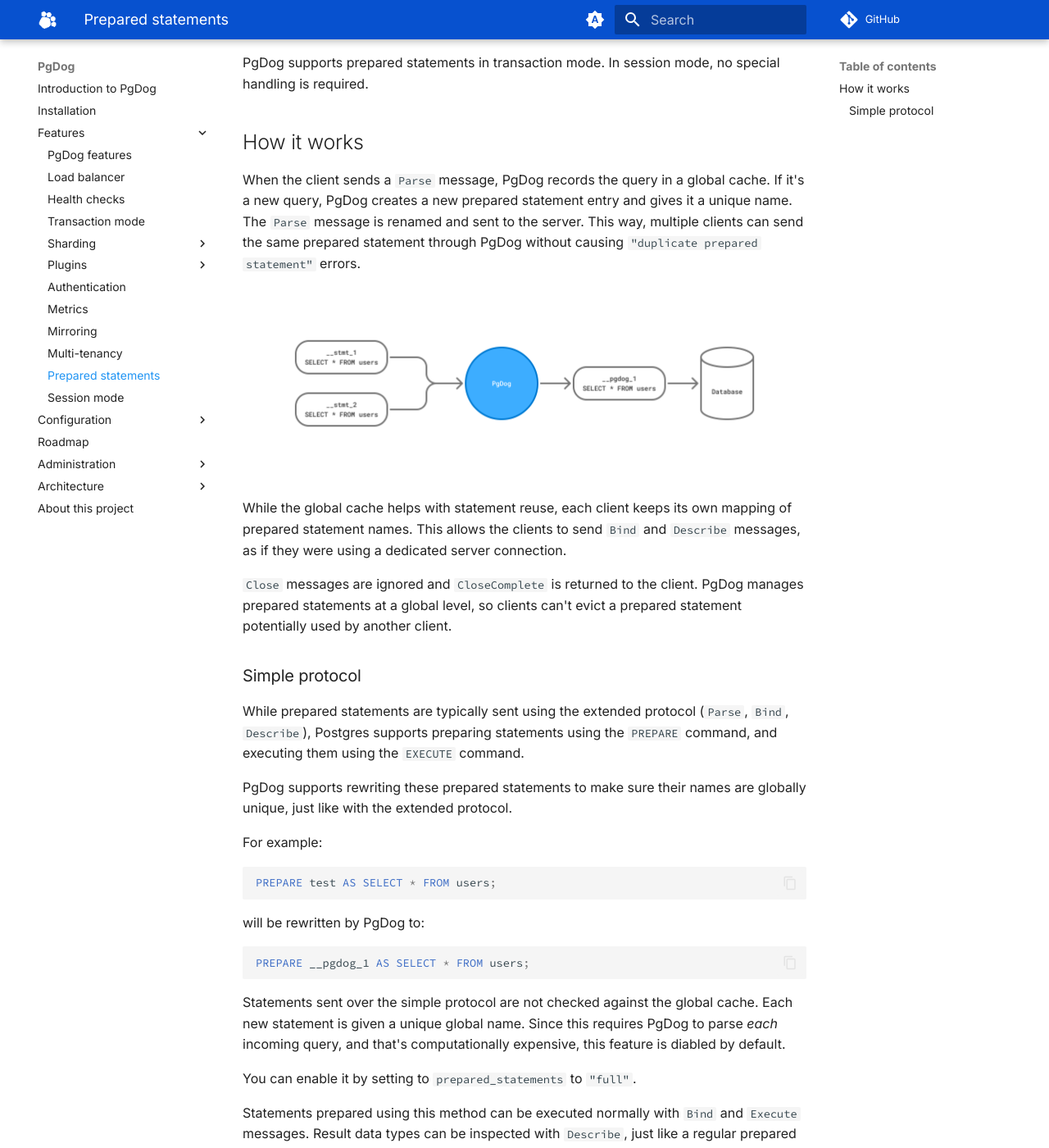
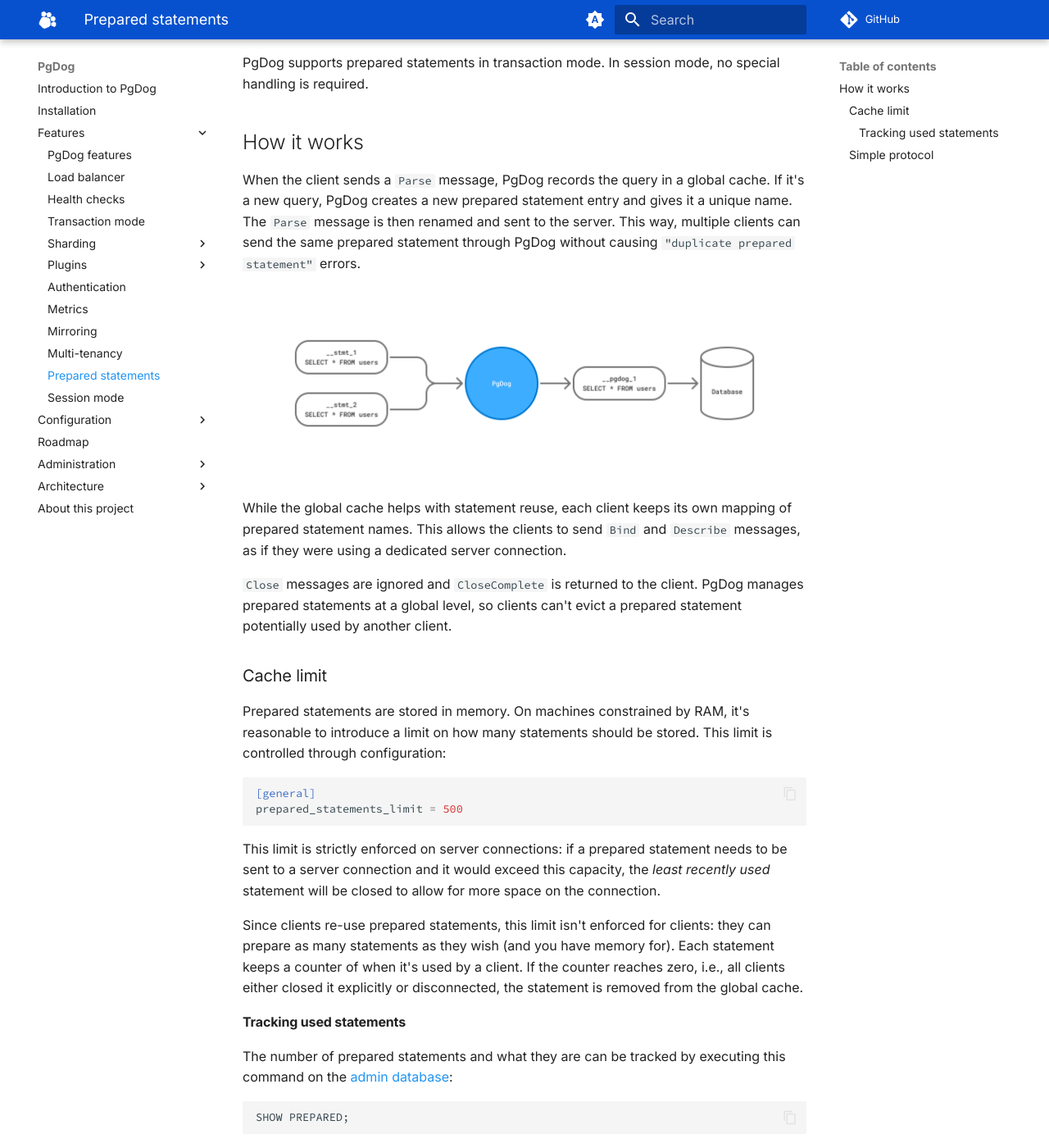
Before and after one commit to pgdogdev/docs, an MkDocs documentation site: the page built from docs/features/prepared-statements.md, in a window 1280 px wide and 1400 px high, scrolled down 208 px. Shown: the whole window at 82% size. Built offline with MkDocs 1.6.1 and Material for MkDocs 9.7.7, drawn with Linux system fonts in a browser that asks for light colours; comment, search, counter and statistics services are not loaded; some of the changed text lies outside the part shown.

````diff
--- a/docs/features/prepared-statements.md
+++ b/docs/features/prepared-statements.md
@@ -1,14 +1,14 @@
 # Prepared statements
 
 Prepared statements are SQL queries that are sent to the server in advance. They are parsed by the server, avoiding that cost at execution time.
-The client can request a statement to be executed by using its name and passing optional parameters.
+The client can request a statement to be executed by using its name and by passing optional parameters.
 
 PgDog supports prepared statements in transaction mode. In session mode, no special handling is required.
 
 ## How it works
 
 When the client sends a `Parse` message, PgDog records the query in a global cache. If it's a new query, PgDog creates a new prepared statement
-entry and gives it a unique name. The `Parse` message is renamed and sent to the server. This way, multiple clients can send the same prepared
+entry and gives it a unique name. The `Parse` message is then renamed and sent to the server. This way, multiple clients can send the same prepared
 statement through PgDog without causing `"duplicate prepared statement"` errors.
 
 <center>
@@ -20,6 +20,29 @@ This allows the clients to send `Bind` and `Describe` messages, as if they were
 
 `Close` messages are ignored and `CloseComplete` is returned to the client. PgDog manages prepared statements
 at a global level, so clients can't evict a prepared statement potentially used by another client.
+
+### Cache limit
+
+Prepared statements are stored in memory. On machines constrained by RAM, it's reasonable to introduce a limit on how many statements should be stored. This limit is controlled through configuration:
+
+```toml
+[general]
+prepared_statements_limit = 500
+```
+
+This limit is strictly enforced on server connections: if a prepared statement needs to be sent to a server connection and it would exceed this capacity, the _least recently used_ statement will be closed to allow for more space on the connection.
+
+Since clients re-use prepared statements, this limit isn't enforced for clients: they can prepare as many statements as they wish (and you have memory for). Each statement keeps a counter of when it's used by a client. If the counter reaches zero, i.e., all clients either closed it explicitly or disconnected, the statement is removed from the global cache.
+
+#### Tracking used statements
+
+The number of prepared statements and what they are can be tracked by executing this command on the [admin database](../administration/index.md):
+
+```
+SHOW PREPARED;
+```
+
+Additionally, each server connection entry in [`SHOW SERVERS`](../administration/servers.md) will report the number of currently active statements.
 
 ### Simple protocol
 
````
Also changed, not shown: docs/configuration/pgdog.toml/general.md (+8 -0 lines).
